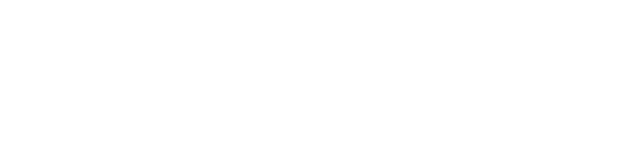
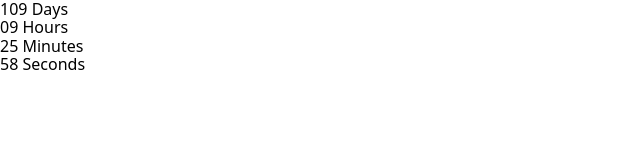
Before and after one commit to pe4enka22/goit-js-hw-11-timer, a website built with Parcel: page src/index.html in a window 1280 px wide. Shown: the whole page, without its empty margins (0-640 px from the left). Built offline with nearby package versions, Linux system fonts and the light colour scheme.

Commit message:
finish timer

```diff
--- a/src/index.html
+++ b/src/index.html
@@ -12,6 +12,28 @@
     />
   </head>
   <body>
+    <div class="timer" id="timer-1">
+      <div class="field">
+        <span class="value" data-value="days">11</span>
+        <span class="label">Days</span>
+      </div>
+
+      <div class="field">
+        <span class="value" data-value="hours">11</span>
+        <span class="label">Hours</span>
+      </div>
+
+      <div class="field">
+        <span class="value" data-value="mins">11</span>
+        <span class="label">Minutes</span>
+      </div>
+
+      <div class="field">
+        <span class="value" data-value="secs">11</span>
+        <span class="label">Seconds</span>
+      </div>
+    </div>
+
     <script src="./index.js"></script>
   </body>
 </html>
--- a/src/index.js
+++ b/src/index.js
@@ -0,0 +1,72 @@
+const refs = {
+    days: document.querySelector('[data-value="days"]'),
+    hours: document.querySelector('[data-value="hours"]'),
+    mins: document.querySelector('[data-value="mins"]'),
+    secs: document.querySelector('[data-value="secs"]'),
+    title: document.querySelector('.title')
+ }
+
+ class CountdownTimer {
+    constructor({targetDate}) {
+        this.targetDate = targetDate;
+
+        this.init();
+        this.dateNow()
+    }
+
+    startTimerBack() {
+
+        setInterval(() => {
+            const currentTime = Date.now()
+            const deltaTime =  this.targetDate - currentTime;
+            const {days, hours, mins, secs} = this.getTimeComponents(deltaTime);
+
+          //  console.log(`${days}:${hours}:${mins}:${secs}`);
+            this.updateTimer({days, hours, mins, secs})
+
+        }, 1000)
+    }
+
+    dateNow() {
+        const today = this.targetDate;
+        const dd = String(today.getDate()).padStart(2, '0');
+        const mm = String(today.getMonth() + 1).padStart(2, '0'); //January is 0!
+
+       // document.write(today);
+        refs.title.textContent = `Until ${dd}.${mm} left:`
+    }
+
+    init() {
+        const currentTime = Date.now()
+        const deltaTime =  this.targetDate - currentTime;
+        const time = this.getTimeComponents(deltaTime);
+        this.updateTimer(time);
+    }
+
+    getTimeComponents(time) {
+        const days = Math.floor(time / (1000 * 60 * 60 * 24));
+        const hours = this.pad(Math.floor((time % (1000 * 60 * 60 * 24)) / (1000 * 60 * 60)));
+        const mins = this.pad(Math.floor((time % (1000 * 60 * 60)) / (1000 * 60)));
+        const secs = this.pad(Math.floor((time % (1000 * 60)) / 1000));
+
+        return {days, hours, mins, secs};
+    };
+
+    pad(value) {
+        return String(value).padStart(2, '0')
+    }
+
+    updateTimer({days, hours, mins, secs}) {
+    refs.days.textContent = `${days}`;
+    refs.hours.textContent = `${hours}`;
+    refs.mins.textContent = `${mins}`;
+    refs.secs.textContent = `${secs}`;
+}
+};
+
+const timer = new CountdownTimer({
+    selector: '#timer-1',
+    targetDate: new Date('Sep 01, 2021'),
+  });
+
+timer.startTimerBack();
```
